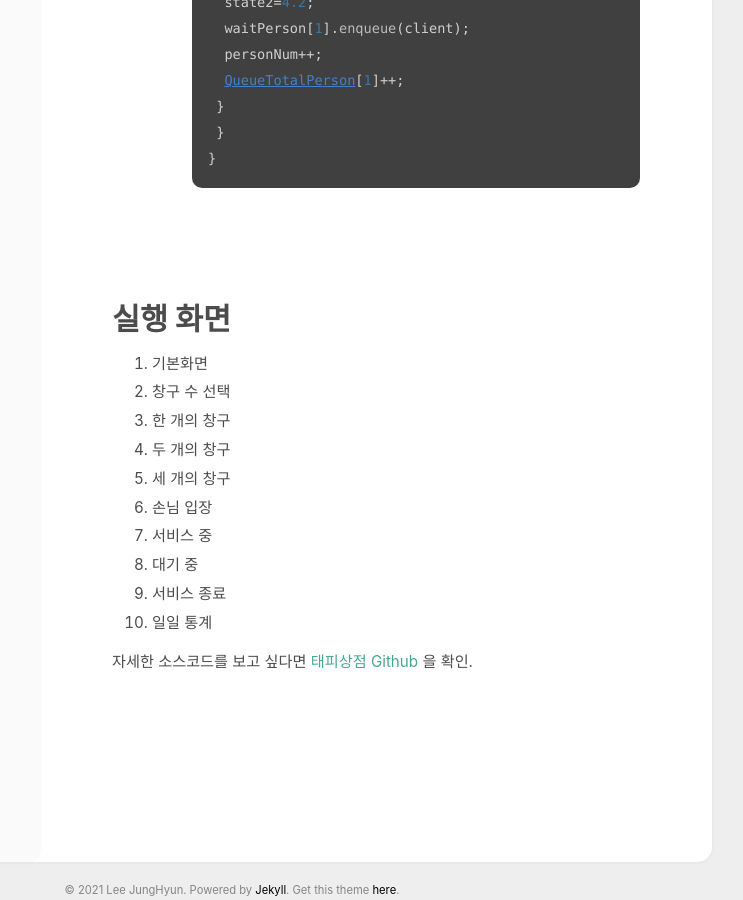
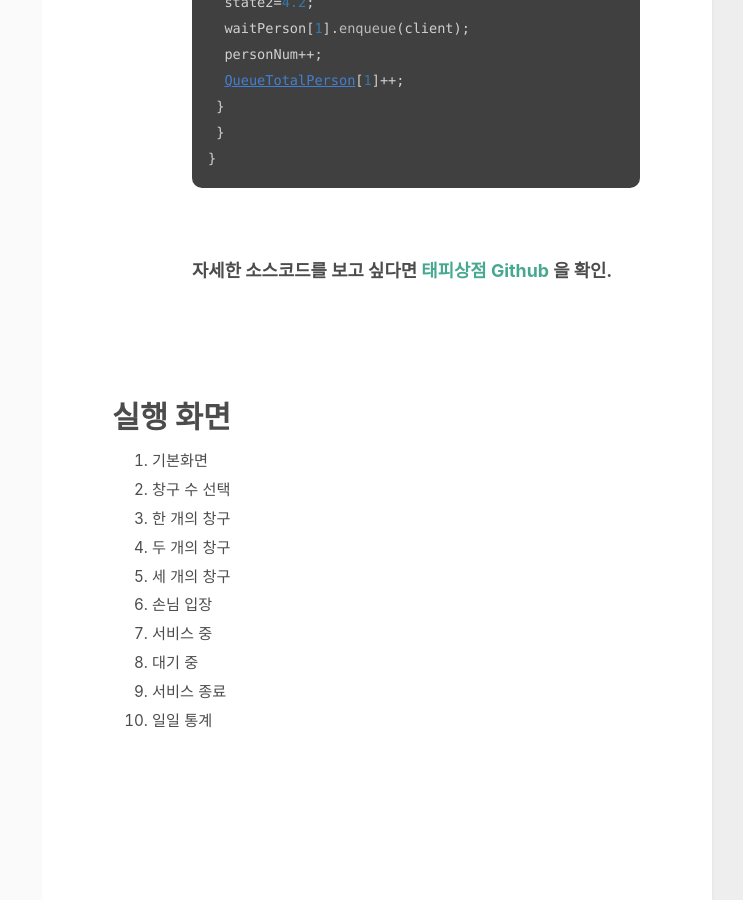
Before and after one commit to moomyung1013/moomyung1013.github.io, a Jekyll site: the page built from _posts/2020-01-21-taffy.md, in a window 1280 px wide and 900 px high, scrolled down 7032 px. Shown: the whole window, without its empty margins (408-1151 px from the left). Built offline with Jekyll 4.4.1, drawn with Linux system fonts in a browser that asks for light colours; some of the changed lines change nothing that is shown.

````diff
--- a/_posts/2020-01-21-taffy.md
+++ b/_posts/2020-01-21-taffy.md
@@ -249,7 +249,8 @@
 	}
 }
 ```
-
+<br>
+### 자세한 소스코드를 보고 싶다면 [태피상점 Github][taffy-git] 을 확인.
 
 <br><br><br>
 # 실행 화면
@@ -265,6 +266,5 @@
 1. 일일 통계
 
 
-자세한 소스코드를 보고 싶다면 [태피상점 Github][taffy-git] 을 확인.
 
 [taffy-git]: https://github.com/moomyung1013/Level2_Taffy
````
